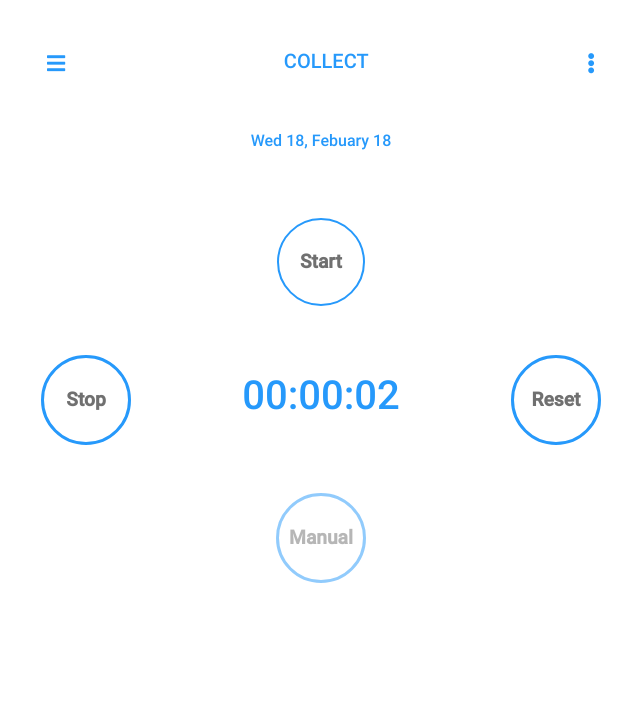
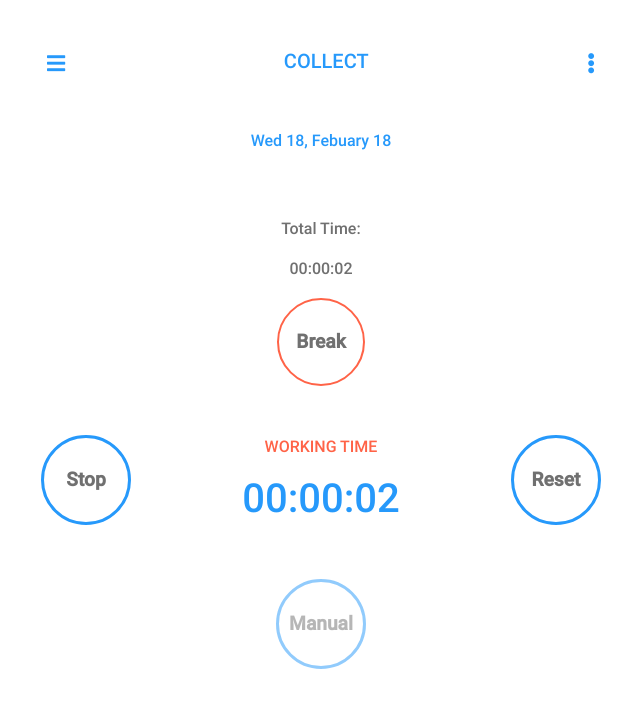
Before and after one commit to zero-to-mastery/time-collector, a plain HTML site: page collect.html in a window 1280 px wide. Both pictures are taken after a click on the button "Start". Shown: the whole page, without its empty margins (319-959 px from the left). Drawn offline with Linux system fonts and the light colour scheme.

Commit message:
added break time functionality and it seperates working time from break time

```diff
--- a/collect.html
+++ b/collect.html
@@ -35,12 +35,18 @@
 
 		<!-- Timer -->
 		<div class="w-100 text-center mt-5">
-			<button type="button" id="startBtn" class="tc-circle-btn tc-grey rounded-circle">Start</button>
+      <p>Total Time:</p>
+      <p id="totalTime">00:00:00</p>
+      <button type="button" id="startBtn" class="tc-circle-btn tc-grey rounded-circle" data-toggle="start">Start</button>
+      <!-- <button type="button" id="breakBtn" class="breakBtn tc-circle-btn tc-grey rounded-circle">Break</button> -->
 
 			<div class="my-5 d-flex w-100 justify-content-between">
 				<button type="button" id="stopBtn" class="tc-circle-btn tc-grey rounded-circle">Stop</button>
 
-				<h2 id="timer" class="h1 tc-blue align-self-center">00:00:00</h2>
+        <div id="tm">
+            <p id="workingStage" class="tc-red">Let's Get Started</p>
+            <h2 id="timer" class="h1 tc-blue align-self-center">00:00:00</h2>
+        </div>
 
 				<button type="button" id="resetBtn" class="tc-circle-btn tc-grey rounded-circle">Reset</button>
 			</div>
--- a/css/style.css
+++ b/css/style.css
@@ -6,6 +6,7 @@
   --default-blue-faded: #BCE0FD;
   --default-grey: #707070;
   --default-white: #fff;
+  --default-red: #ff6347;
 }
 
 /* TC Globals */
@@ -38,6 +39,9 @@ h1, p {
 }
 .tc-blue {
   color: var(--default-blue) !important;
+}
+.tc-red {
+  color: var(--default-red) !important;
 }
 .tc-faded-blue {
   color: var(--default-blue-faded) !important;
@@ -163,9 +167,20 @@ h1, p {
   transition: transform 0.5s ease-in-out;
   -webkit-transition: transform 0.5s ease-in-out;
 }
+.red-border {
+  border: 3px solid var(--default-red);
+}
+
 .tc-circle-btn:active,
 .tc-faded-btn:active {
   transform: rotateY(360deg);
+}
+
+#workingStage {
+  display: inline-block;
+}
+#tm {
+  display: block;
 }
 
 /* Menu.html */
--- a/js/functions.js
+++ b/js/functions.js
@@ -4,42 +4,87 @@ const loadBackPage = () => window.history.back();
 
 // Basic timer functionality
 
-var timerVar = null;
-var totalSeconds = 0;
+let timerVar = null;
+let breakVar = null;
+let workedSeconds = 0;
+let breakSeconds = 0;
+let totalSeconds = workedSeconds + breakSeconds;
 
 const startBtn = document.getElementById("startBtn");
 const resetBtn = document.getElementById("resetBtn");
 const stopBtn = document.getElementById("stopBtn");
 const timer = document.getElementById("timer");
+const breakTimer = document.getElementById("breakTimer");
+const totalTime = document.getElementById("totalTime");
+const workingStage = document.getElementById("workingStage");
 
 // Pad a single digit number with one leading zero
 const pad = num => (num > 9 ? num : "0" + num);
 
 const startTimer = () => {
   totalSeconds++;
-  var hour = Math.floor(totalSeconds / 3600);
-  var minute = Math.floor((totalSeconds / 60) % 60);
-  var seconds = totalSeconds % 60;
+  const setHour = seconds => Math.floor(seconds / 3600),
+    setMinute = seconds => Math.floor((seconds / 60) % 60),
+    setSeconds = seconds => seconds % 60;
 
-  timer.innerHTML = `${pad(hour)}:${pad(minute)}:${pad(seconds)}`;
+  if ( timerVar ) {
+    workedSeconds++;
+    timer.innerHTML = `${pad(setHour(workedSeconds))}:${pad(setMinute(workedSeconds))}:${pad(setSeconds(workedSeconds))}`;
+  }
+  if ( breakVar ) {
+    breakSeconds++;
+    timer.innerHTML = `${pad(setHour(breakSeconds))}:${pad(setMinute(breakSeconds))}:${pad(setSeconds(breakSeconds))}`;
+  }
+
+  totalTime.innerHTML = `${pad(setHour(totalSeconds))}:${pad(setMinute(totalSeconds))}:${pad(setSeconds(totalSeconds))}`;
+
 };
+const timerBreak = () => {
+  breakSeconds++;
+  let hour = Math.floor(breakSeconds / 3600);
+  let minute = Math.floor((breakSeconds / 60) % 60);
+  let seconds = breakSeconds % 60;
+
+  breakTimer.innerHTML = `${pad(hour)}:${pad(minute)}:${pad(seconds)}`;
+}
 
 startBtn.addEventListener("click", () => {
-  if (timerVar === null) {
-    // Start a new timer if it doesn't exist yet
+  if (startBtn.getAttribute('data-toggle') === 'start'){
+    stopTimer(breakVar);
+    breakVar = null;
     timerVar = setInterval(startTimer, 1000);
+    startBtn.innerText = 'Break';
+    startBtn.classList.toggle("red-border");
+    startBtn.setAttribute('data-toggle', 'break');
+    workingStage.innerText = 'WORKING TIME';
+  }else {
+    stopTimer(timerVar);
+    timerVar = null;
+    breakVar = setInterval(startTimer, 1000);
+    startBtn.innerText = 'Start';
+    startBtn.classList.toggle("red-border");
+    startBtn.setAttribute('data-toggle', 'start');
+    workingStage.innerText = 'YOU ARE ON THE BREAK';
   }
 });
 
+
 stopBtn.addEventListener("click", () => {
   stopTimer(timerVar);
+  stopTimer(breakVar);
 });
 
 resetBtn.addEventListener("click", () => {
   stopTimer(timerVar);
+  stopTimer(breakVar);
   timer.innerHTML = "00:00:00";
+  totalTime.innerHTML = "00:00:00";
   totalSeconds = 0;
-  timerVar = setInterval(startTimer, 1000);
+  breakSeconds = 0;
+  workSeconds = 0;
+  startBtn.innerText = 'Start';
+  workingStage.innerText = "Let's Get Started";
+
 });
 
 const stopTimer = timer => clearInterval(timer);
```
Also changed, not shown: Contributors.md (+2 -0 lines), index.html (+1 -1 lines).
